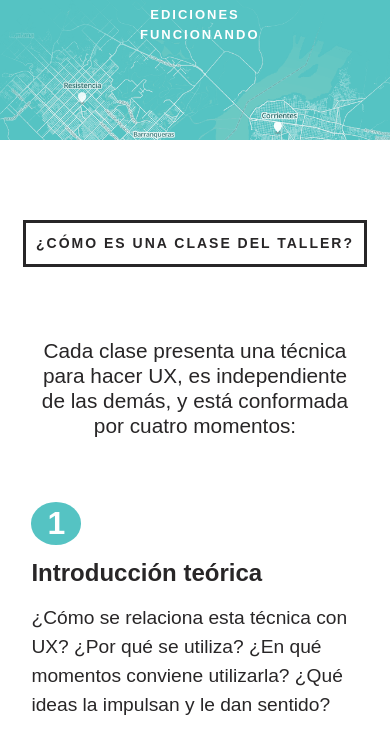
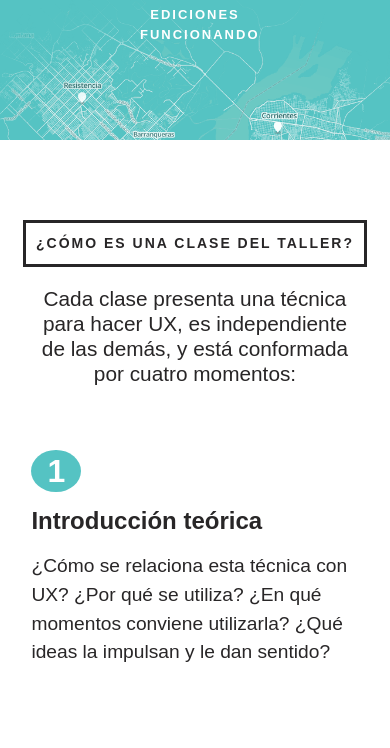
Before and after one commit to tallerux/tallerux-landing, a website: page index.html in a window 390 px wide. Shown: the part 3594-4342 px from the top of the page. Drawn offline with nearby package versions, Linux system fonts and the light colour scheme.

```diff
--- a/scss/mobile.scss
+++ b/scss/mobile.scss
@@ -90,6 +90,10 @@
 				&:before {
 					padding: .2rem 1rem;
 				}
+		}
+
+		h2 {
+			margin-bottom: 3%;
 		}
 
 		h3 {
--- a/scss/portrait.scss
+++ b/scss/portrait.scss
@@ -29,7 +29,7 @@
 	}
 
 	.lead {
-		font-size: 1.4em;
+		font-size: 1.5em;
 		margin: 5rem 2% auto 2%;
 
 	}
@@ -84,6 +84,10 @@
 				padding: .2rem 1rem;
 			}
 		}
+
+		h2 {
+			margin-bottom: 3%;
+		}
 	}
 
 	/* SPONSORS AND FOOTER */
```
Also changed, not shown: css/main.css.
